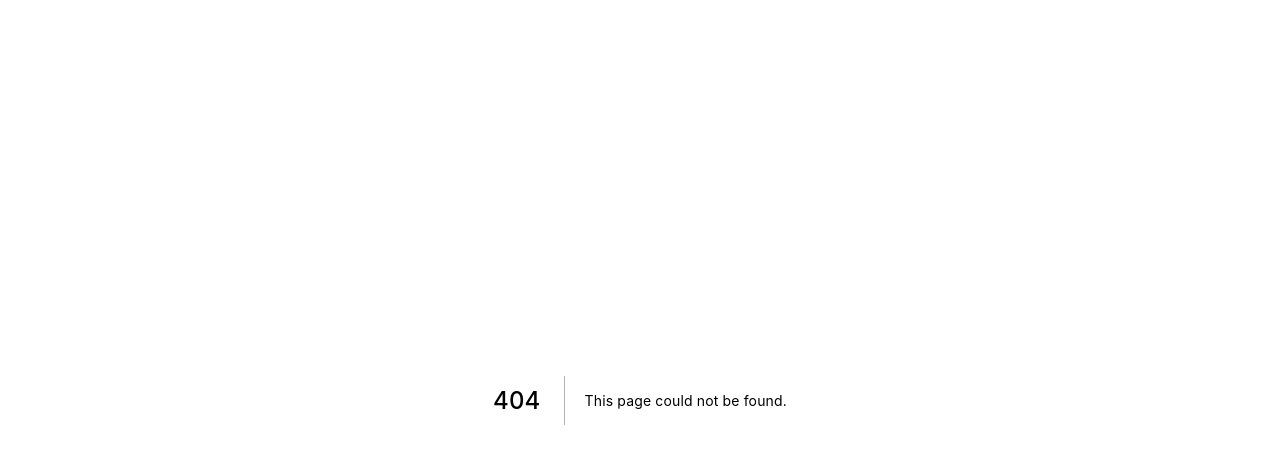
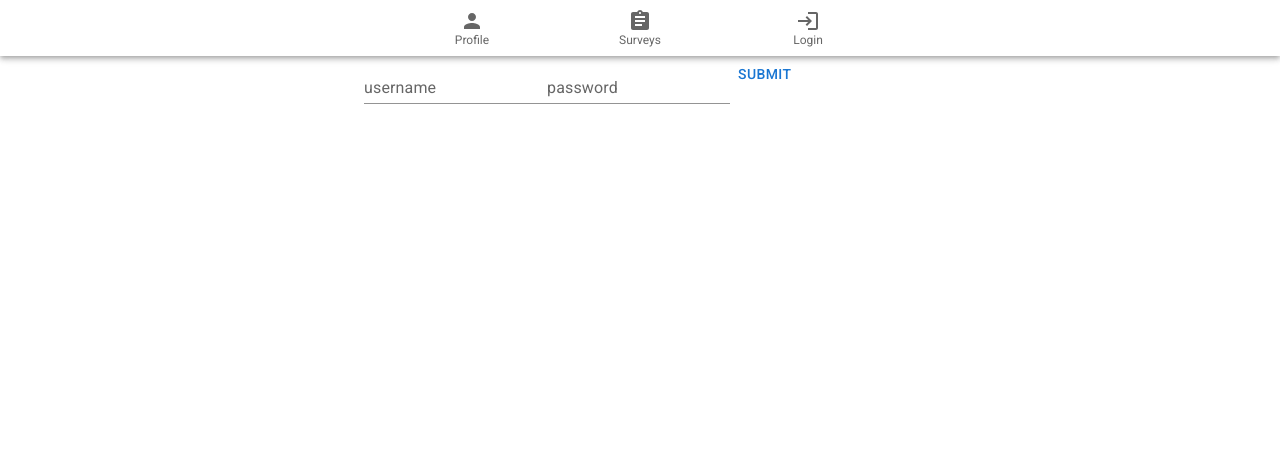
Before and after one commit to Joel-coder/COMP229-Web-Application-Development-Project-frontend, a Next.js app: page /login in a window 1280 px wide. Before the commit this address had no page. Shown: the top 464 px of the page. Built offline with nearby package versions, Linux system fonts and the light colour scheme.

Commit message:
adding navBar in the root

```diff
--- /dev/null
+++ b/Components/Navbar.js
@@ -0,0 +1,40 @@
+import React, { useState } from "react";
+import Box from "@mui/material/Box";
+import BottomNavigation from "@mui/material/BottomNavigation";
+import BottomNavigationAction from "@mui/material/BottomNavigationAction";
+import AppBar from "@mui/material/AppBar";
+import PersonIcon from "@mui/icons-material/Person";
+import LoginIcon from "@mui/icons-material/Login";
+import AssignmentIcon from "@mui/icons-material/Assignment";
+import { useRouter } from "next/router";
+//rsf
+function Navbar() {
+  const [value, setValue] = useState("");
+  const router = useRouter();
+  return (
+    <div>
+      {" "}
+      <Box sx={{ flexGrow: 1 }}>
+        <AppBar position="static">
+          <BottomNavigation
+            showLabels
+            value={value}
+            onChange={(event, newValue) => {
+              setValue(newValue);
+            }}
+          >
+            <BottomNavigationAction label="Profile" icon={<PersonIcon />} />
+            <BottomNavigationAction label="Surveys" icon={<AssignmentIcon />} />
+            <BottomNavigationAction
+              label="Login"
+              icon={<LoginIcon />}
+              onClick={() => router.push("/login")}
+            />
+          </BottomNavigation>
+        </AppBar>
+      </Box>
+    </div>
+  );
+}
+
+export default Navbar;
--- a/pages/_app.js
+++ b/pages/_app.js
@@ -7,7 +7,7 @@ import theme from "../src/theme";
 import GlobalStateProvider from "../store/globalStateProvider";
 import { appWithTranslation } from "next-i18next";
 import CssBaseline from "@material-ui/core/CssBaseline";
-
+import NavBar from "../Components/Navbar";
 function MyApp({ Component, pageProps }) {
   React.useEffect(() => {
     // Remove the server-side injected CSS.
@@ -30,6 +30,7 @@ function MyApp({ Component, pageProps }) {
         </Head>
         <ThemeProvider theme={theme}>
           <CssBaseline />
+          <NavBar />
           <Component {...pageProps} />
         </ThemeProvider>
       </React.Fragment>
--- /dev/null
+++ b/pages/login/index.js
@@ -0,0 +1,55 @@
+import React, { useState, useEffect } from "react";
+import TextField from "@mui/material/TextField";
+import Container from "@mui/material/Container";
+import Button from "@mui/material/Button";
+import API from "../../api";
+//require("typeface-poppins");
+//require("typeface-inter");
+
+export default function Login() {
+  const [arrTable, setArrTable] = useState({});
+  const [name, setName] = useState("");
+
+  const [password, setPassword] = useState("");
+  const handleSubmit = () => {
+    const accountData = {
+      username: name,
+      password: password,
+    };
+    API()
+      .post(`/login`, accountData) // example .get
+      .then((response) => {
+        if (response.data) {
+          console.log("success ");
+        }
+      });
+  };
+
+  return (
+    <>
+      <Container maxWidth="sm" className={"form-container"}>
+        <TextField
+          id="standard-basic"
+          label="username"
+          variant="standard"
+          name="username"
+          onChange={(event) => {
+            setName(event.target.value);
+          }}
+        />
+        <TextField
+          id="standard-basic"
+          label="password"
+          variant="standard"
+          name="password"
+          onChange={(event) => {
+            setPassword(event.target.value);
+          }}
+        />
+        <Button type="button" variant="text" onClick={handleSubmit}>
+          Submit
+        </Button>
+      </Container>
+    </>
+  );
+}
```
Also changed, not shown: pages/landingPage/index.js (+4 -19 lines), pages/survey/index.js (+15 -65 lines).
